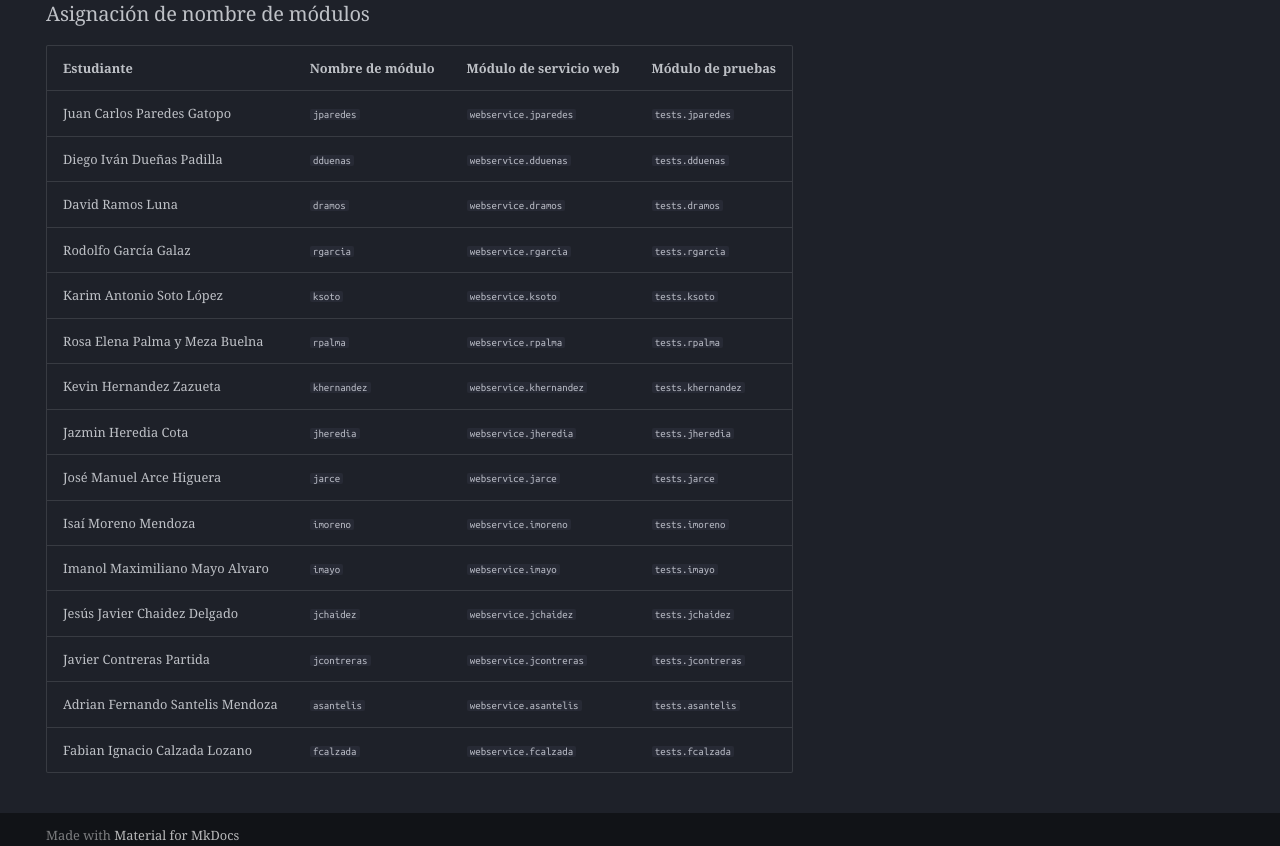
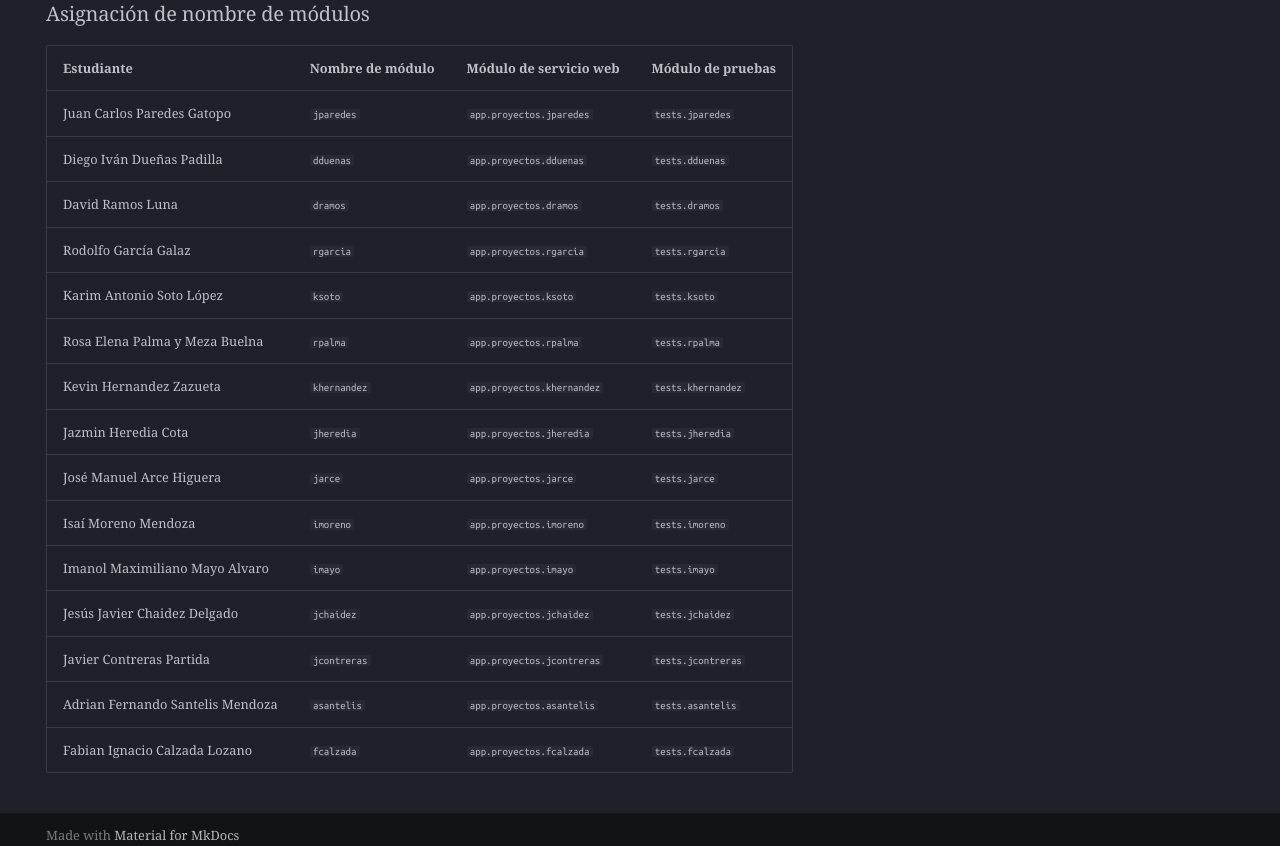
Before and after one commit to misaelnieto/itm_2025_soa_u3, an MkDocs documentation site: the page built from docs/index.md, in a window 1280 px wide and 1400 px high, scrolled down 620 px. Shown: the part 543-1389 px from the top of the window. Built offline with MkDocs 1.6.1 and Material for MkDocs 9.7.7, drawn with Linux system fonts in a browser that asks for light colours; comment, search, counter and statistics services are not loaded.

Commit message:
Workflow y avances

```diff
--- a/docs/index.md
+++ b/docs/index.md
@@ -47,18 +47,18 @@ Para que el PR sea integrado en la rama principal (main), debe de cumplir los re
 
 | Estudiante | Nombre de módulo | Módulo de servicio web | Módulo de pruebas |
 | --- | --- | --- | --- |
-| Juan Carlos Paredes Gatopo | `jparedes` | `webservice.jparedes` | `tests.jparedes` |
-| Diego Iván Dueñas Padilla | `dduenas` | `webservice.dduenas` | `tests.dduenas` |
-| David Ramos Luna | `dramos` | `webservice.dramos` | `tests.dramos` |
-| Rodolfo García Galaz | `rgarcia` | `webservice.rgarcia` | `tests.rgarcia` |
-| Karim Antonio Soto López | `ksoto` | `webservice.ksoto` | `tests.ksoto` |
-| Rosa Elena Palma y Meza Buelna | `rpalma` | `webservice.rpalma` | `tests.rpalma` |
-| Kevin Hernandez Zazueta | `khernandez` | `webservice.khernandez` | `tests.khernandez` |
-| Jazmin Heredia Cota | `jheredia` | `webservice.jheredia` | `tests.jheredia` |
-| José Manuel Arce Higuera | `jarce` | `webservice.jarce` | `tests.jarce` |
-| Isaí Moreno Mendoza | `imoreno` | `webservice.imoreno` | `tests.imoreno` |
-| Imanol Maximiliano Mayo Alvaro | `imayo` | `webservice.imayo` | `tests.imayo` |
-| Jesús Javier Chaidez Delgado | `jchaidez` | `webservice.jchaidez` | `tests.jchaidez` |
-| Javier Contreras Partida | `jcontreras` | `webservice.jcontreras` | `tests.jcontreras` |
-| Adrian Fernando Santelis Mendoza | `asantelis` | `webservice.asantelis` | `tests.asantelis` |
-| Fabian Ignacio Calzada Lozano | `fcalzada` | `webservice.fcalzada` | `tests.fcalzada` |
+| Juan Carlos Paredes Gatopo | `jparedes` | `app.proyectos.jparedes` | `tests.jparedes` |
+| Diego Iván Dueñas Padilla | `dduenas` | `app.proyectos.dduenas` | `tests.dduenas` |
+| David Ramos Luna | `dramos` | `app.proyectos.dramos` | `tests.dramos` |
+| Rodolfo García Galaz | `rgarcia` | `app.proyectos.rgarcia` | `tests.rgarcia` |
+| Karim Antonio Soto López | `ksoto` | `app.proyectos.ksoto` | `tests.ksoto` |
+| Rosa Elena Palma y Meza Buelna | `rpalma` | `app.proyectos.rpalma` | `tests.rpalma` |
+| Kevin Hernandez Zazueta | `khernandez` | `app.proyectos.khernandez` | `tests.khernandez` |
+| Jazmin Heredia Cota | `jheredia` | `app.proyectos.jheredia` | `tests.jheredia` |
+| José Manuel Arce Higuera | `jarce` | `app.proyectos.jarce` | `tests.jarce` |
+| Isaí Moreno Mendoza | `imoreno` | `app.proyectos.imoreno` | `tests.imoreno` |
+| Imanol Maximiliano Mayo Alvaro | `imayo` | `app.proyectos.imayo` | `tests.imayo` |
+| Jesús Javier Chaidez Delgado | `jchaidez` | `app.proyectos.jchaidez` | `tests.jchaidez` |
+| Javier Contreras Partida | `jcontreras` | `app.proyectos.jcontreras` | `tests.jcontreras` |
+| Adrian Fernando Santelis Mendoza | `asantelis` | `app.proyectos.asantelis` | `tests.asantelis` |
+| Fabian Ignacio Calzada Lozano | `fcalzada` | `app.proyectos.fcalzada` | `tests.fcalzada` |
--- a/mkdocs.yml
+++ b/mkdocs.yml
@@ -59,4 +59,4 @@ plugins:
         locale: es
         paths:
           - tests
-          - webservice
+          - app
--- a/pyproject.toml
+++ b/pyproject.toml
@@ -8,6 +8,9 @@ dependencies = [
     "click>=8.1.8",
     "colorlog>=6.9.0",
     "fastapi[standard]>=0.115.11",
+    "mkdocs-click>=0.8.1",
+    "mkdocs-material>=9.6.8",
+    "mkdocstrings[python]>=0.29.0",
     "pydantic-settings>=2.8.1",
     "pytest-coverage>=0.0",
     "sqlmodel>=0.0.24",
```
Also changed, not shown: docs/herramientas/webservice.md (+0 -4 lines), 3 other files.
